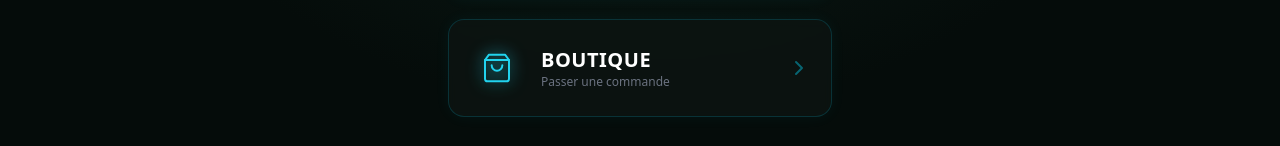
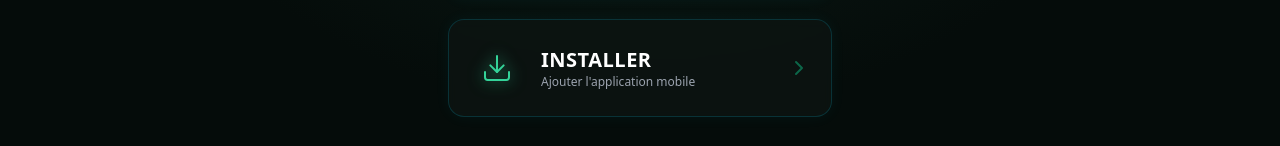
Before and after one commit to DRSPEEDNORD/snuggly-tardigrade-bopv2, a React (Vite) app: page / in a window 1280 px wide. Shown: the part 457-603 px from the top of the page. Built offline with nearby package versions, Linux system fonts and the light colour scheme.

Commit message:
[dyad] Transformation du bouton Boutique en bouton d'installation d'application. - wrote 1 file(s)

```diff
--- a/src/components/ActionCards.tsx
+++ b/src/components/ActionCards.tsx
@@ -1,7 +1,7 @@
 "use client";
 
 import React from 'react';
-import { Send, ShoppingBag, ChevronRight } from 'lucide-react';
+import { Send, Download, ChevronRight } from 'lucide-react';
 
 const ActionCards = () => {
   return (
@@ -23,21 +23,19 @@ const ActionCards = () => {
         <ChevronRight size={24} className="text-cyan-500/50 group-hover:text-cyan-400" />
       </a>
 
-      {/* Boutique Button */}
+      {/* Install App Button */}
       <a
-        href="https://votre-autre-app.com"
-        target="_blank"
-        rel="noopener noreferrer"
-        className="cyber-border group flex items-center p-5 transition-all duration-300 hover:scale-[1.02] hover:border-cyan-400/60"
+        href="#"
+        className="cyber-border group flex items-center p-5 transition-all duration-300 hover:scale-[1.02] hover:border-emerald-400/60"
       >
-        <div className="w-14 h-14 flex items-center justify-center text-cyan-400 drop-shadow-[0_0_8px_rgba(34,211,238,0.8)]">
-          <ShoppingBag size={32} strokeWidth={1.5} />
+        <div className="w-14 h-14 flex items-center justify-center text-emerald-400 drop-shadow-[0_0_8px_rgba(52,211,153,0.8)]">
+          <Download size={32} strokeWidth={1.5} />
         </div>
         <div className="ml-4 flex-1 text-left">
-          <h3 className="text-xl font-bold text-white tracking-wide uppercase">BOUTIQUE</h3>
-          <p className="text-xs text-gray-500 font-medium">Passer une commande</p>
+          <h3 className="text-xl font-bold text-white tracking-wide uppercase">INSTALLER</h3>
+          <p className="text-xs text-gray-400 font-medium">Ajouter l'application mobile</p>
         </div>
-        <ChevronRight size={24} className="text-cyan-500/50 group-hover:text-cyan-400" />
+        <ChevronRight size={24} className="text-emerald-500/50 group-hover:text-emerald-400" />
       </a>
     </div>
   );
```
